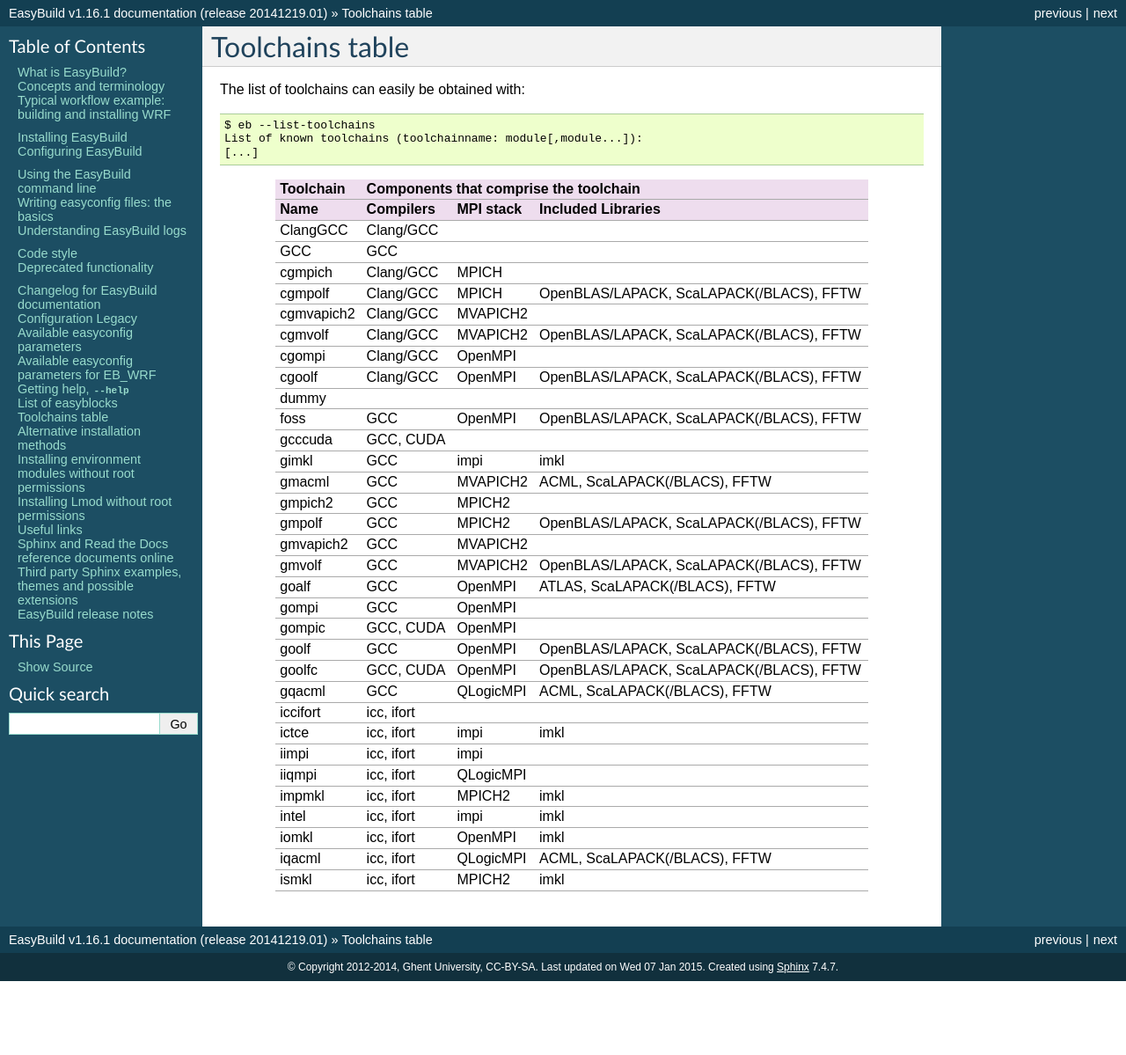
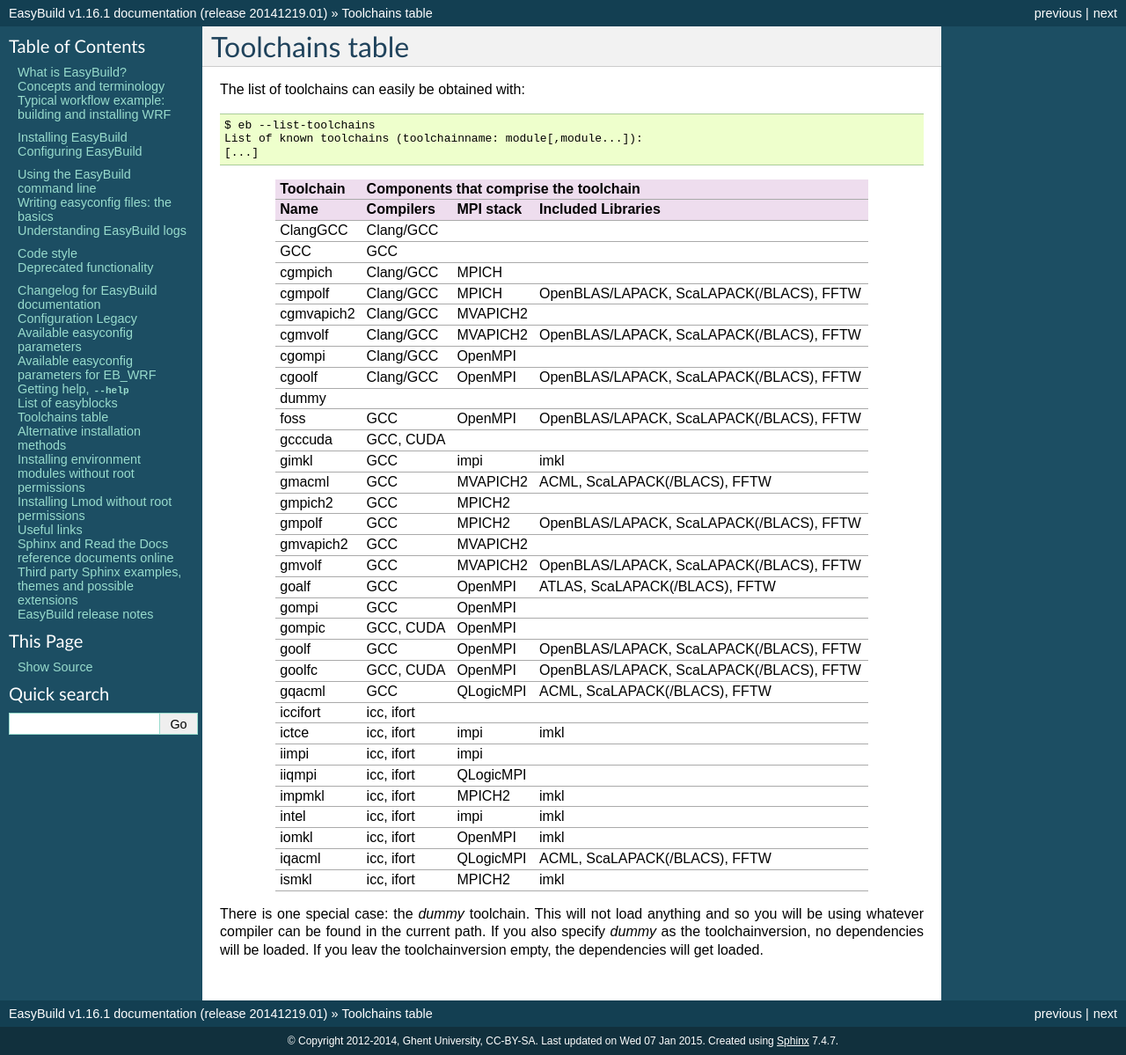
Before and after one commit to easybuilders/easybuild, a Sphinx documentation site: the page built from docs/eb_list_toolchains.rst, in a window 1280 px wide. Shown: the whole page at 88% size. Built offline with Sphinx 7.4.7, drawn with Linux system fonts in a browser that asks for light colours; before the commit the page ends 1115 px from its top, so only the background shows below that.

Commit message:
Add something about dummy toolchain
Explain that dummy toolchain does not always load the dependencies

```diff
--- a/docs/eb_list_toolchains.rst
+++ b/docs/eb_list_toolchains.rst
@@ -11,3 +11,5 @@
   [...]
 
 .. include:: version-specific/eb_list_toolchains.txt
+
+There is one special case: the `dummy` toolchain. This will not load anything and so you will be using whatever compiler can be found in the current path. If you also specify `dummy` as the toolchainversion, no dependencies will be loaded. If you leav the toolchainversion empty, the dependencies will get loaded.
```
